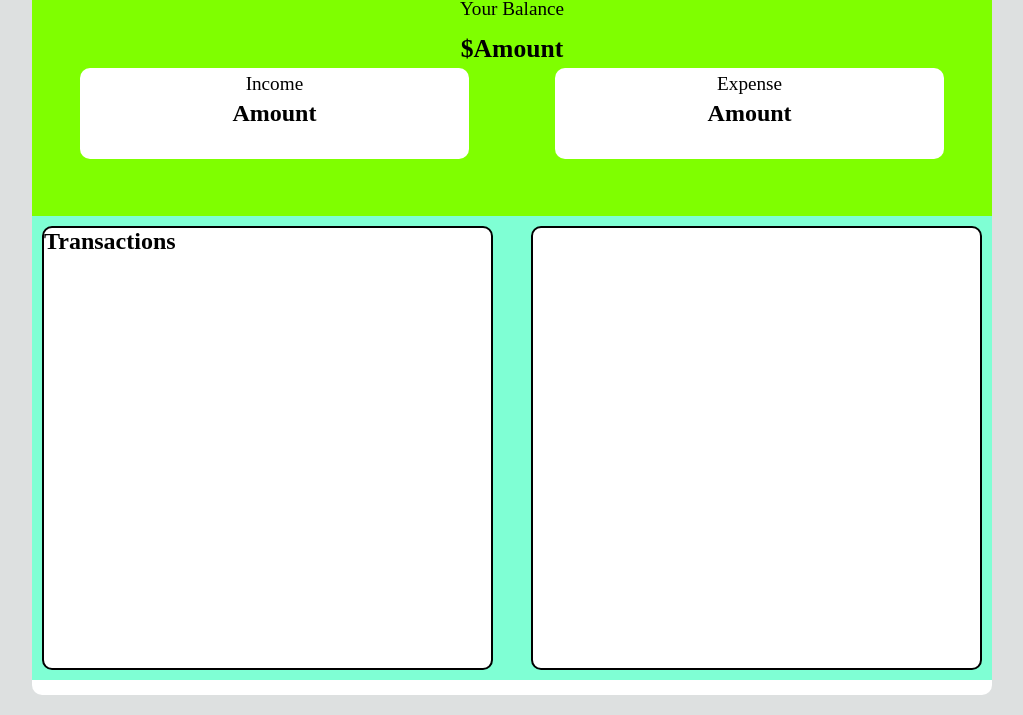
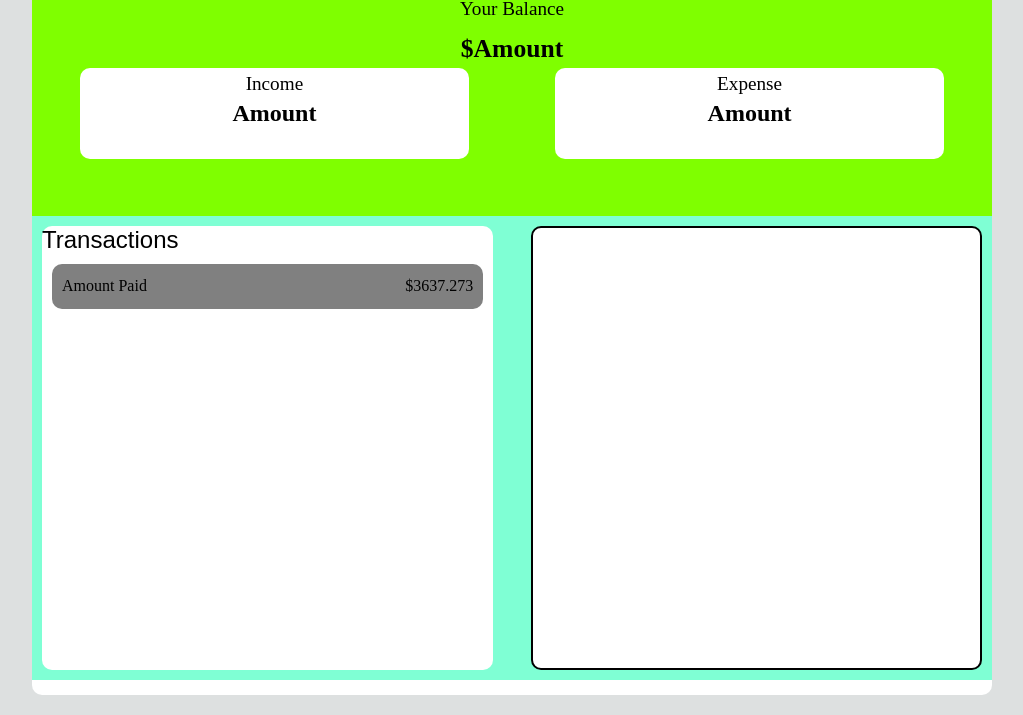
Before and after one commit to Prashant-289/Expense-Tracker, a plain HTML site: page index.html in a window 1280 px wide. Shown: the part 85-800 px from the top of the page, without its empty margins (128-1151 px from the left). Drawn offline with Linux system fonts and the light colour scheme.

Commit message:
Update transaction details section and enhance styling for better layout

```diff
--- a/index.html
+++ b/index.html
@@ -33,7 +33,8 @@
             <div class="left">
                 <h2>Transactions</h2>
                 <div class="details">
-                    <p></p>
+                    <p class="name">Amount Paid</p>
+                    <p class="amt">$3637.273</p>
                 </div>
             </div>
             <div class="right"></div>
--- a/style.css
+++ b/style.css
@@ -62,19 +62,15 @@ body{
 
 .box{
     width: 45%;
-    background-color: azure;
-    border-radius: 10px;
-
-}
-.box{
-    width: 45%;
     background-color: white;
     border-radius: 10px;
+    text-wrap: auto;
 }
 .incomeamt{
     display: flex;
     justify-content: center;
     margin: auto;
+
 }
 .expenseamt{
     display: flex;
@@ -90,12 +86,13 @@ body{
     height: 61%;
     display: flex;
     justify-content: space-between;
+
 }
 .left{
     width: 47%;
     background-color: white;
     border-radius: 10px;
-    border: 2px solid black;
+    /* border: 2px solid black; */
     margin: 10px 10px;
 }
 .right{
@@ -105,7 +102,23 @@ body{
     border: 2px solid black;
     margin: 10px 10px;
 }
+.left h2{
+    font-family: Arial, Helvetica, sans-serif;
+    font-weight: 100;
+}
+.details{
+    width: cal(100% - 20px);
+    height: 3.5vw;
+    background-color: gray;
+    display: flex;
+    justify-content: space-between;
+    align-items: center;
+    border-radius: 10px;
+    padding: 10px 10px;
+    margin: 10px;
+    margin-right: 10px;
 
+}
 @media (max-width: 1080px) {
     .container{
         width: 95%;
@@ -132,4 +145,8 @@ body{
     .expenseamt{
     margin: 10px 10px;
     }
+    .details{
+        height: 4vh;
+        margin-top: 20px;
+    }
 }
```
